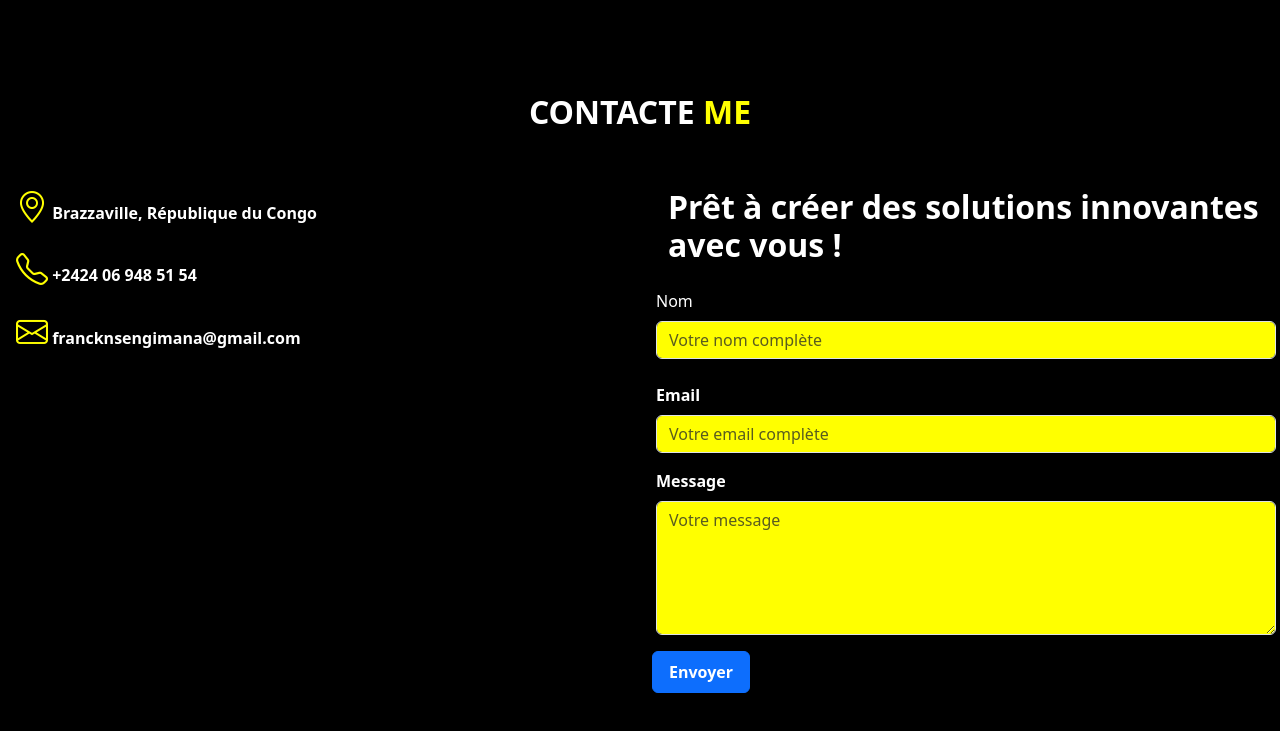
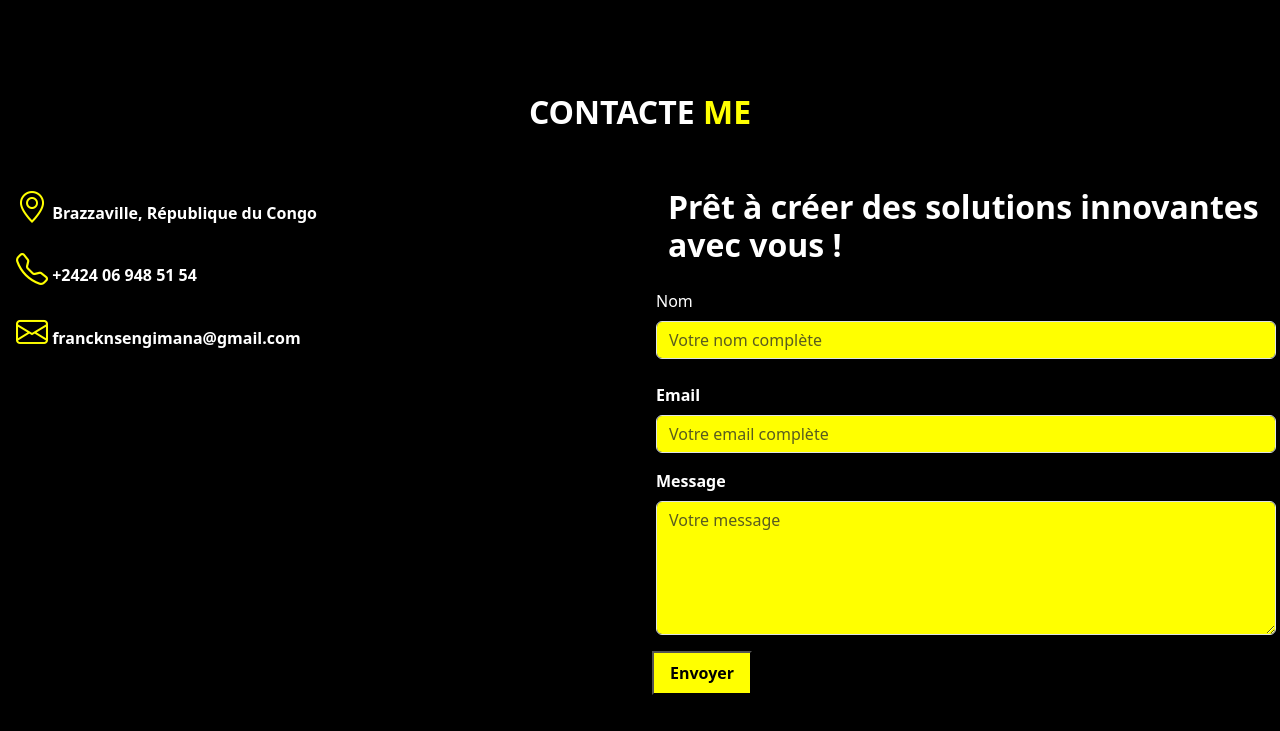
Before and after one commit to IMANA47/myPortfolio, a plain HTML site: page index.html in a window 1280 px wide. Shown: the part 2377-3108 px from the top of the page. Drawn offline with nearby package versions, Linux system fonts and the light colour scheme.

Commit message:
Update index.html

```diff
--- a/index.html
+++ b/index.html
@@ -216,7 +216,7 @@
 						            <textarea class="form-control " id="message" rows="5" placeholder="Votre message" style="background-color: yellow;" required></textarea>
 						        </div>
 						  <div class="col-12 py-3">
-						    <button type="submit" class="btn btn-primary py-2 px-3 fes-1 fw-bold">Envoyer</button>
+						    <button type="submit" class="py-2 px-3 fes-1 fw-bold" style="background-color: yellow;">Envoyer</button>
 						  </div>
 						</form>
 					</div>
@@ -229,10 +229,10 @@
     </div>
      </section>
    </main>
-   <!--
+
     <main>
 
- -->
+
 
 
 <script src="https://cdn.jsdelivr.net/npm/bootstrap@5.3.3/dist/js/bootstrap.bundle.min.js" integrity="sha384-YvpcrYf0tY3lHB60NNkmXc5s9fDVZLESaAA55NDzOxhy9GkcIdslK1eN7N6jIeHz" crossorigin="anonymous"></script>
```
